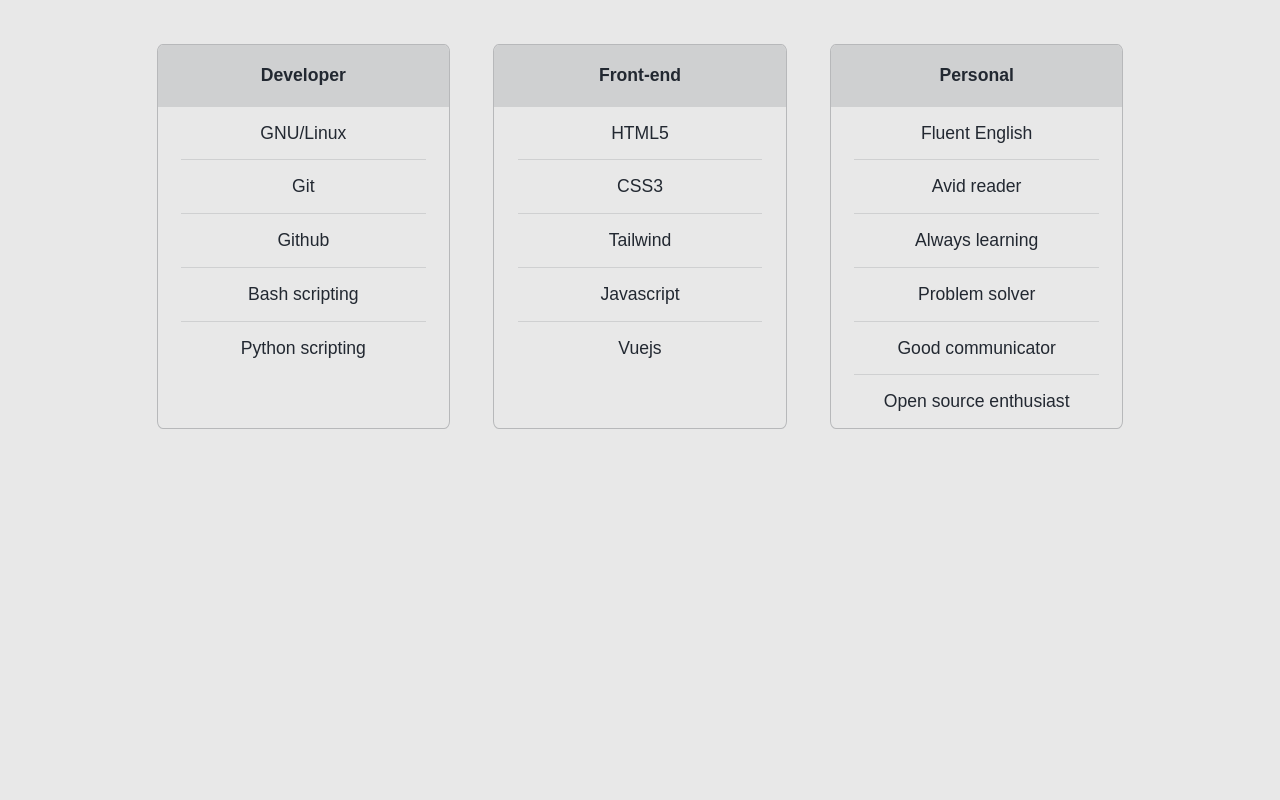
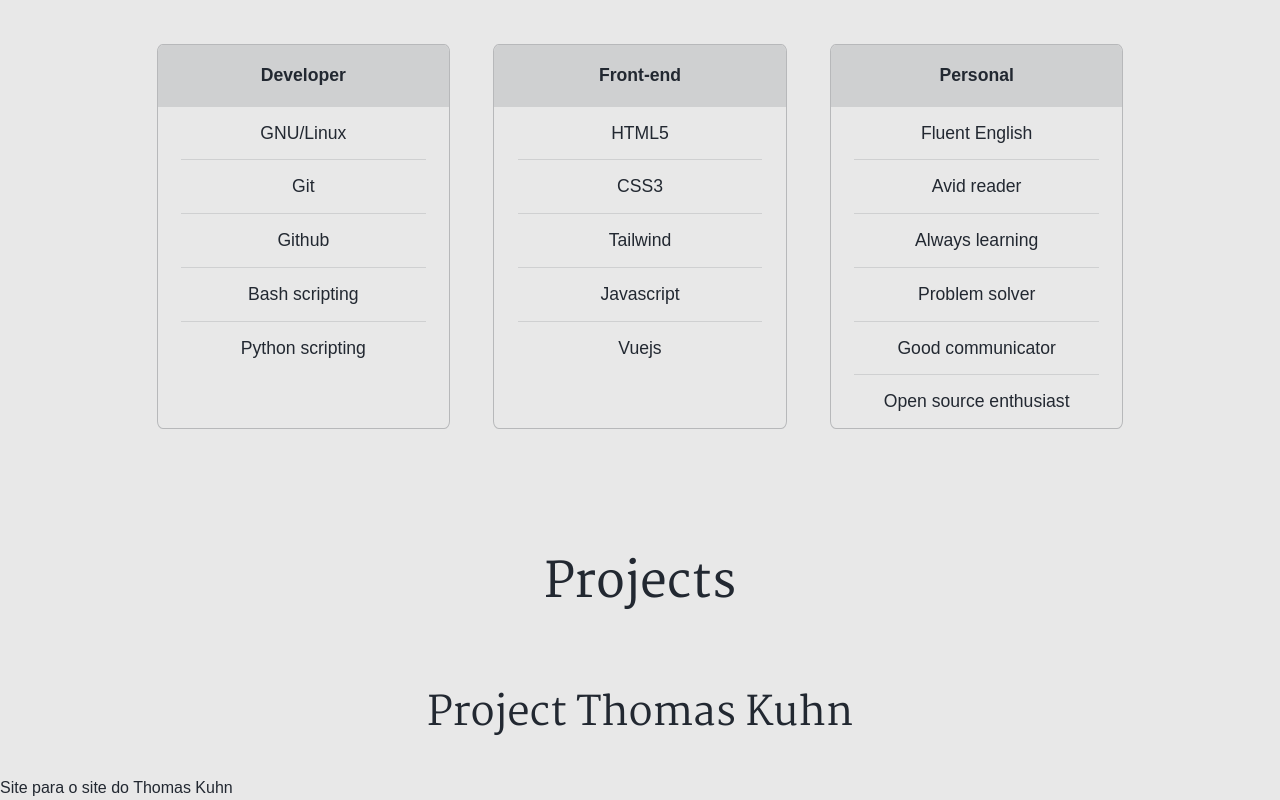
Before and after one commit to ralacerda/portfolio, a Vue app: page / in a window 1280 px wide. Shown: the part 947-1747 px from the top of the page. Before the commit the page ends 1495 px from the top, so only its background shows below. Built offline with nearby package versions, Linux system fonts and the light colour scheme; a web font is replaced by a local one.

Commit message:
Initial Project List component

```diff
--- a/src/App.vue
+++ b/src/App.vue
@@ -2,10 +2,12 @@
 import NavBar from "./components/NavBar.vue";
 import TheHero from "./components/TheHero.vue";
 import SkillsTable from "./components/SkillsTable.vue";
+import ProjectList from "./components/ProjectList.vue";
 </script>
 
 <template>
   <NavBar />
   <TheHero />
   <SkillsTable />
+  <ProjectList />
 </template>
--- /dev/null
+++ b/src/components/ProjectList.vue
@@ -0,0 +1,10 @@
+<script setup>
+import ProjectKuhn from "./Projects/ProjectKuhn.vue";
+</script>
+
+<template>
+  <h2>Projects</h2>
+  <ProjectKuhn />
+</template>
+
+<style></style>
--- /dev/null
+++ b/src/components/ProjectTemplate.vue
@@ -0,0 +1,12 @@
+<script setup></script>
+
+<template>
+  <h3>
+    <slot name="name"></slot>
+  </h3>
+  <slot name="description"></slot>
+</template>
+
+<style>
+
+</style>
--- /dev/null
+++ b/src/components/Projects/ProjectKuhn.vue
@@ -0,0 +1,12 @@
+<script setup>
+import ProjectTemplate from "../ProjectTemplate.vue";
+</script>
+
+<template>
+  <ProjectTemplate>
+    <template #name>Project Thomas Kuhn</template>
+    <template #description> Site para o site do Thomas Kuhn</template>
+  </ProjectTemplate>
+</template>
+
+<style></style>
```
Also changed, not shown: src/assets/projects/kuhn.png (added).
